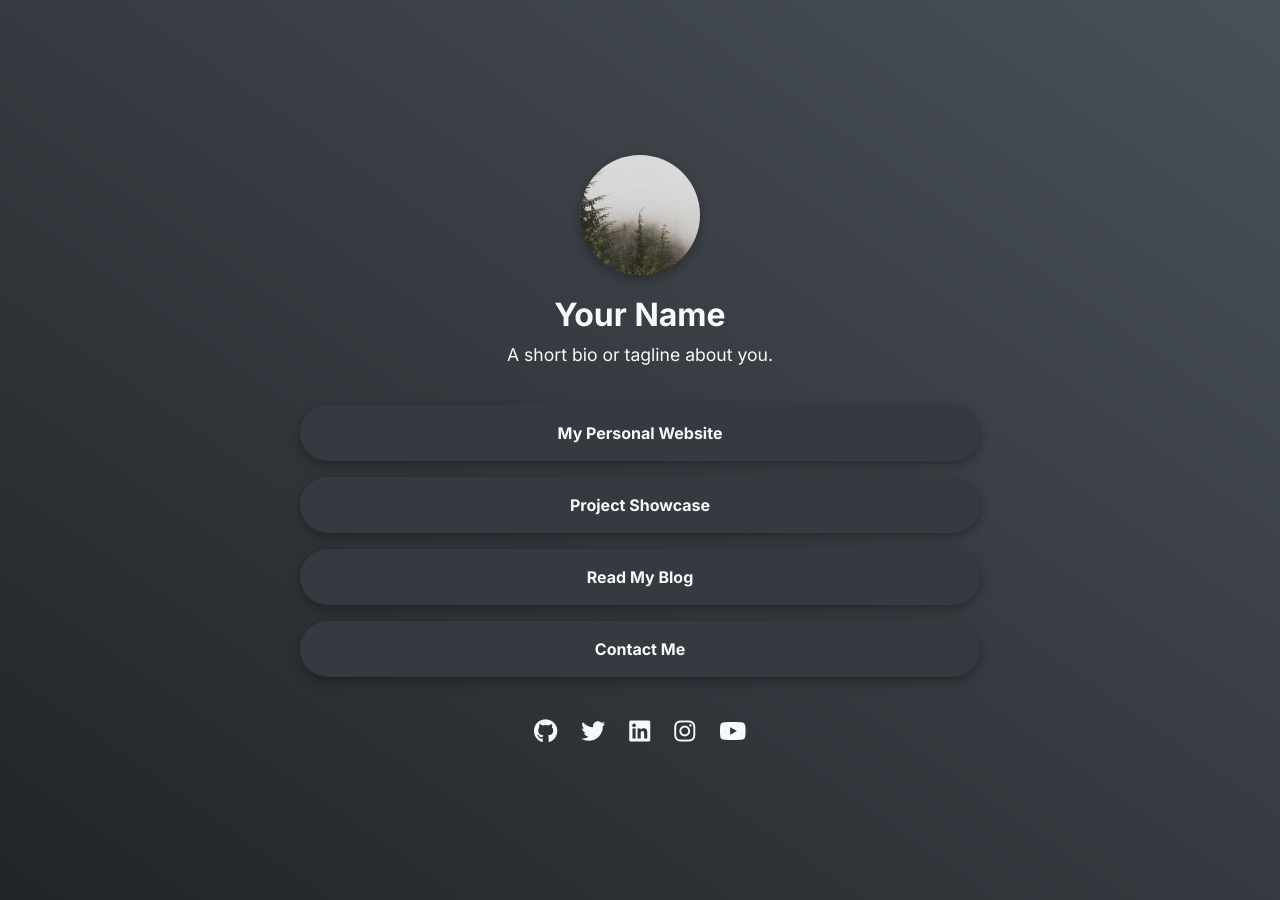
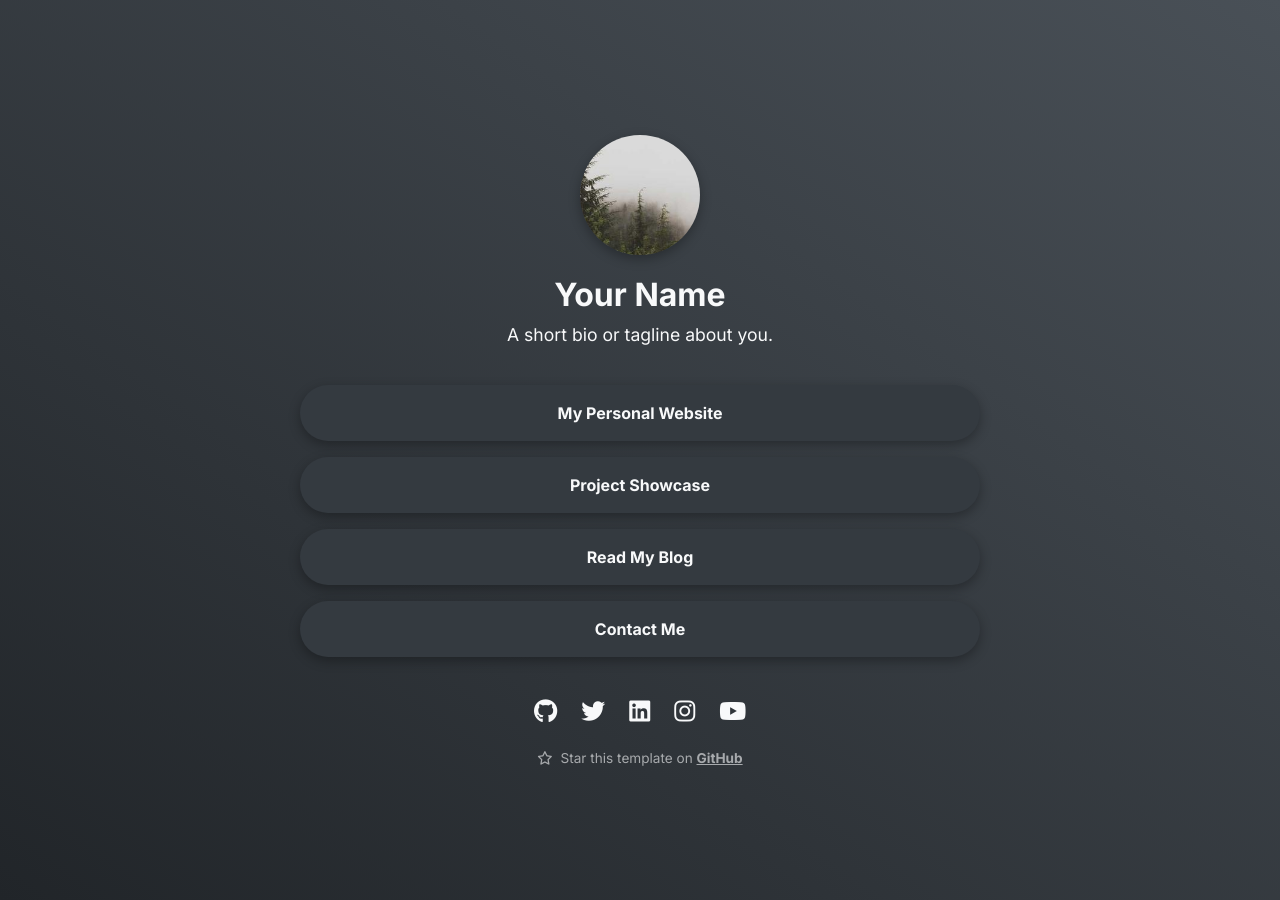
Before and after one commit to MrAdityaSaritaSingh/LinkMap, a Jekyll site: the page built from index.md, in a window 1280 px wide. Built offline with Jekyll 4.4.1, drawn with Linux system fonts in a browser that asks for light colours.

Commit message:
licence and credit added

```diff
--- a/_config.yml
+++ b/_config.yml
@@ -23,19 +23,25 @@ description: A short bio or tagline about you.
 # Recommended size: 200x200 pixels.
 profile_picture_url: "/assets/images/profile.jpg"
 
+# -- Footer Credit --
+# You can edit the credit link and text here.
+# Please consider keeping this to support the project.
+credit:
+    text: "Star this template on"
+    url: "https://github.com/MrAdityaSaritaSingh/LinkMap" # Replace with your repo URL
+    author: "GitHub"
 
 # -- Analytics --
 # To enable analytics, set the 'provider' to 'google', 'mixpanel', or 'both'.
 # To disable, set 'provider' to false.
 # Then, fill in the corresponding ID or token under the 'providers' section.
 analytics:
-  provider: false # Options: false, "google", "mixpanel", "both"
-  providers:
-    google:
-      tracking_id: "" # e.g., G-XXXXXXXXXX
-    mixpanel:
-      token: ""       # e.g., "YOUR_MIXPANEL_TOKEN"
-
+    provider: false # Options: false, "google", "mixpanel", "both"
+    providers:
+        google:
+            tracking_id: "" # e.g., G-XXXXXXXXXX
+        mixpanel:
+            token: "" # e.g., "YOUR_MIXPANEL_TOKEN"
 
 # -- Main Links --
 # These will appear as buttons on your page.
--- a/_layouts/default.html
+++ b/_layouts/default.html
@@ -69,6 +69,11 @@
           </li>
         {% endfor %}
       </ul>
+      <p class="footer-credit">
+        <a href="{{ site.credit.url }}" target="_blank" rel="noopener noreferrer">
+          <i class="fa-regular fa-star"></i> {{ site.credit.text }} <strong>{{ site.credit.author }}</strong>
+        </a>
+      </p>
     </footer>
   </div>
 
--- a/assets/main.scss
+++ b/assets/main.scss
@@ -102,6 +102,31 @@ footer {
   color: var(--primary-color);
 }
 
+.footer-credit {
+  margin-top: 24px;
+  font-size: 0.85rem;
+  color: var(--text-color);
+  opacity: 0.6;
+  transition: opacity 0.2s ease;
+}
+
+.footer-credit:hover {
+  opacity: 1;
+}
+
+.footer-credit a {
+  color: var(--text-color);
+  text-decoration: none;
+}
+
+.footer-credit a strong {
+  text-decoration: underline;
+}
+
+.footer-credit .fa-star {
+  margin-right: 4px;
+}
+
 /* --- Mobile First --- */
 @media (max-width: 480px) {
   body {
```
Also changed, not shown: README.md, 1 other file.
